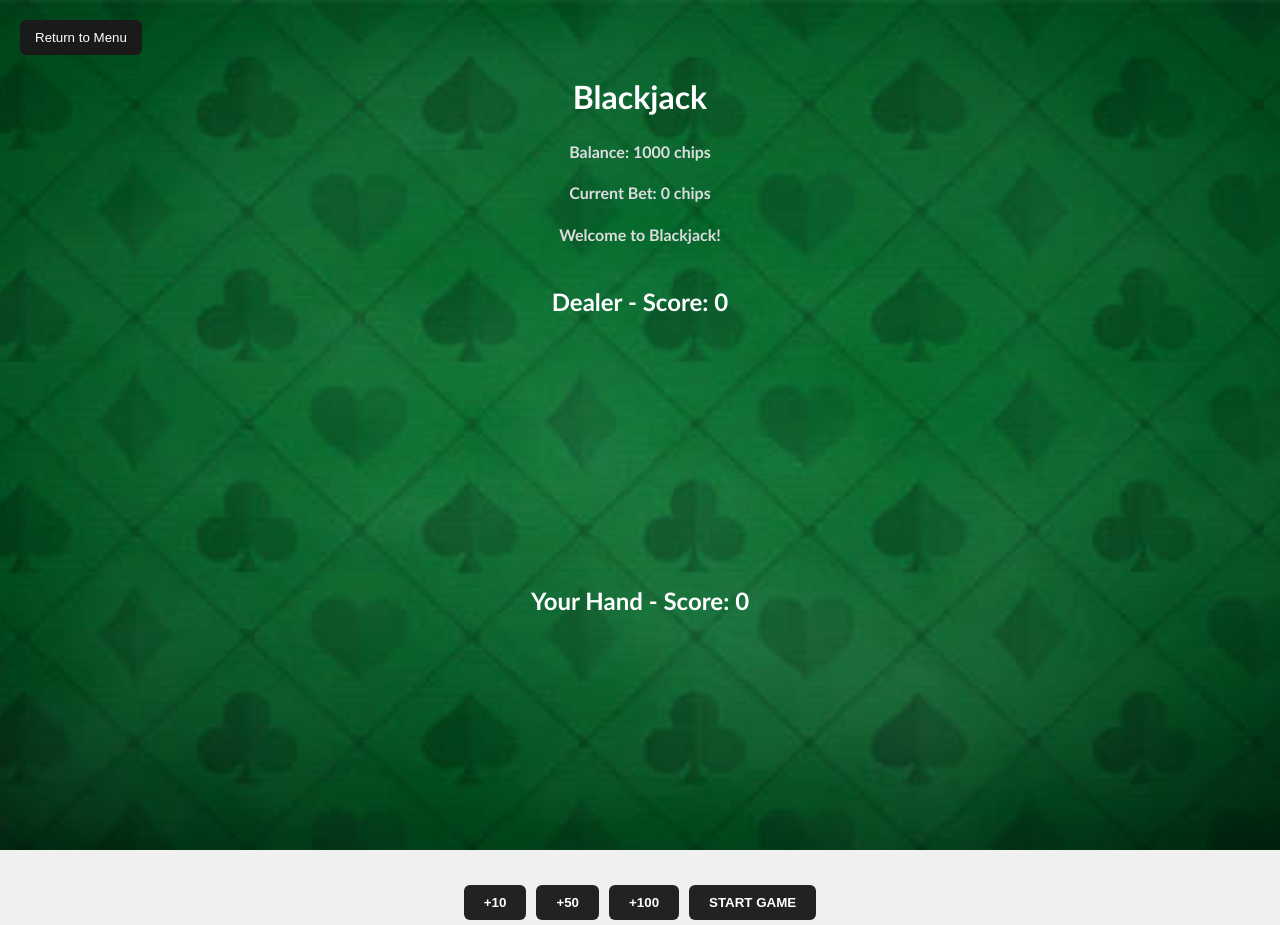
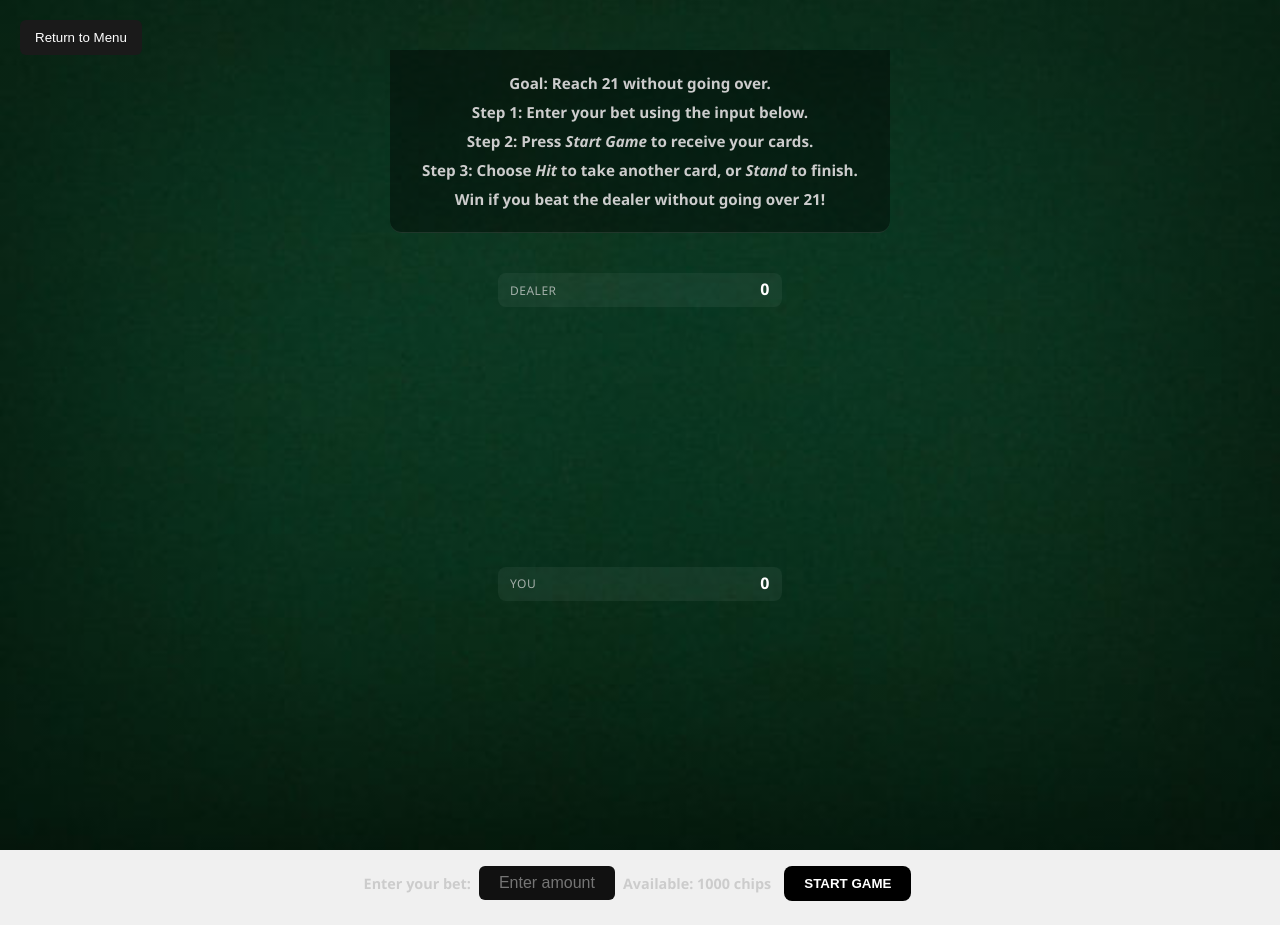
Before and after one commit to JustBeWell/UserInterfacesUMA, a React (Vite) app: page /blackjack in a window 1280 px wide. Built offline with nearby package versions, Linux system fonts and the light colour scheme.

Commit message:
Refactor y Nuevo Blackjack

```diff
--- a/src/Componentes/GameTable.jsx
+++ /dev/null
@@ -1,53 +0,0 @@
-import { Mano } from ".";
-import BlackJack from "../Paginas/BlackJack";
-function GameTable({ dealerCards, playerCards, dealerScore, playerScore, isAlive, newCard, plantarse, iniciarJuego, betAmount, adjustBet, calcularPuntuacionVisible, resetGame}) {
-
-  const partidaTerminada = !isAlive && playerCards.length > 0;
-
-  return (
-    <div className="game-table">
-      <div className="mesa-juego">
-        <h2 className="bjh2">
-          Dealer {dealerCards.some(card => card.rotada) ? '' : `- Score: ${dealerScore}`}
-        </h2>
-        <Mano cartas={dealerCards} tipo="crupier" />
-
-        <h2 className="bjh2">Your Hand - Score: {playerScore}</h2>
-        <Mano cartas={playerCards} tipo="jugador" />
-      </div>
-
-      <div id="controls">
-        {partidaTerminada ? (
-          <>
-            {/* SOLO botón PLAY AGAIN si terminó la partida */}
-            <button
-              className="btn"
-              onClick={resetGame}
-            >
-              PLAY AGAIN
-            </button>
-          </>
-        ) : (
-          <>
-            {/* Si la partida sigue o si aún no hemos empezado */}
-            {!isAlive ? (
-              <>
-                <button className="btn" onClick={() => adjustBet(10)}>+10</button>
-                <button className="btn" onClick={() => adjustBet(50)}>+50</button>
-                <button className="btn" onClick={() => adjustBet(100)}>+100</button>
-                <button className="btn" onClick={iniciarJuego}>START GAME</button>
-              </>
-            ) : (
-              <>
-                <button className="btn" onClick={newCard}>HIT</button>
-                <button className="btn" onClick={plantarse}>STAND</button>
-              </>
-            )}
-          </>
-        )}
-      </div>
-    </div>
-  );
-}
-
-export default GameTable;
--- /dev/null
+++ b/src/Componentes/GameTable/GameTable.css
@@ -0,0 +1,37 @@
+.score-bar {
+    display: flex;
+    justify-content: space-between;
+    align-items: center;
+    width: 260px;
+    margin: 0.5rem auto 0;
+    padding: 4px 12px;
+    background: rgba(255, 255, 255, 0.05);
+    border-radius: 8px;
+    font-size: 14px;
+    color: #ddd;
+    font-weight: 500;
+    letter-spacing: 0.5px;
+  }
+
+  .score-label {
+    text-transform: uppercase;
+    font-size: 12px;
+    opacity: 0.7;
+  }
+
+  .score-value {
+    font-size: 16px;
+    font-weight: bold;
+    color: #fff;
+  }
+
+  .bet-label {
+    color: #ccc;
+    font-size: 0.9rem;
+
+  }
+
+  .available-chips {
+    color: #ccc;
+    font-size: 0.9rem;
+  }
--- /dev/null
+++ b/src/Componentes/GameTable/GameTable.jsx
@@ -0,0 +1,81 @@
+import { Mano } from "..";
+import "./GameTable.css";
+function GameTable({
+  dealerCards,
+  fichas,
+  betInput,
+  playerCards,
+  dealerScore,
+  playerScore,
+  isAlive,
+  newCard,
+  plantarse,
+  iniciarJuego,
+  betAmount,
+  adjustBet,
+  calcularPuntuacionVisible,
+  resetGame,
+  setBetAmount,
+  setBetInput
+}) {
+  const partidaTerminada = !isAlive && playerCards.length > 0;
+
+  return (
+    <div className="game-table">
+      <div className="mesa-juego">
+        <div className="score-bar">
+          <span className="score-label">Dealer</span>
+          <span className="score-value">
+            {dealerCards.some(card => card.rotada) ? "--" : dealerScore}
+          </span>
+        </div>
+        <Mano cartas={dealerCards} tipo="crupier" />
+
+        <div className="score-bar">
+          <span className="score-label">You</span>
+          <span className="score-value">{playerScore}</span>
+        </div>
+        <Mano cartas={playerCards} tipo="jugador" />
+      </div>
+
+      <div id="controls">
+        {partidaTerminada ? (
+          <button className="btn" onClick={resetGame}>
+            PLAY AGAIN
+          </button>
+        ) : (
+          !isAlive ? (
+            <div className="bet-input-group">
+              <span className="bet-label">Enter your bet:</span>
+              <input
+                type="text"
+                id="betAmount"
+                className="bet-input"
+                placeholder="Enter amount"
+                value={betInput}
+                onChange={(e) => {
+                  const value = e.target.value;
+                  if (/^\d*$/.test(value)) {
+                    setBetInput(value);
+                    setBetAmount(value === "" ? 0 : Number(value));
+                  }
+                }}
+              />
+              <span className="available-chips">
+                Available: <strong>{fichas}</strong> chips
+              </span>
+              <button className="btn" onClick={iniciarJuego}>START GAME</button>
+            </div>
+          ) : (
+            <>
+              <button className="btn" onClick={newCard}>HIT</button>
+              <button className="btn" onClick={plantarse}>STAND</button>
+            </>
+          )
+        )}
+      </div>
+    </div>
+  );
+}
+
+export default GameTable;
--- /dev/null
+++ b/src/Componentes/HeaderBlackjack/HeaderBlackJack.jsx
@@ -0,0 +1,29 @@
+import { Link } from "react-router-dom";
+import "./HeaderBlackjack.css"; // Asegúrate de tener estilos separados
+
+function HeaderBlackjack({ chips, betAmount, mensaje }) {
+  return (
+    <header className="header-blackjack">
+      <Link to="/">
+        <button className="btn-top-left">Return to Menu</button>
+      </Link>
+      <p className="instruction">
+        <strong>Goal:</strong> Reach 21 without going over.
+      </p>
+      <p className="instruction">
+        <strong>Step 1:</strong> Enter your bet using the input below.
+      </p>
+      <p className="instruction">
+        <strong>Step 2:</strong> Press <em>Start Game</em> to receive your cards.
+      </p>
+      <p className="instruction">
+        <strong>Step 3:</strong> Choose <em>Hit</em> to take another card, or <em>Stand</em> to finish.
+      </p>
+      <p className="instruction">
+        <strong>Win</strong> if you beat the dealer without going over 21!
+      </p>
+    </header>
+  );
+}
+
+export default HeaderBlackjack;
--- /dev/null
+++ b/src/Componentes/HeaderBlackjack/HeaderBlackjack.css
@@ -0,0 +1,22 @@
+.header-blackjack {
+    text-align: center;
+    color: white;
+    padding: 1rem 2rem;
+    background: rgba(0, 0, 0, 0.4);
+    border-bottom: 1px solid rgba(255, 255, 255, 0.1);
+    border-radius: 0 0 12px 12px;
+    max-width: 900px;
+    margin: 0 auto 2rem;
+  }
+
+  .header-title {
+    font-size: 2rem;
+    margin-bottom: 0.5rem;
+    font-weight: bold;
+  }
+
+  .instruction {
+    margin: 0.3rem 0;
+    font-size: 0.95rem;
+    color: #ccc;
+  }
--- a/src/Componentes/headerBlackJack.jsx
+++ /dev/null
@@ -1,17 +0,0 @@
-import { Link } from "react-router-dom";
-
-function HeaderBlackjack({ chips, betAmount, mensaje}) {
-  return (
-    <header className="header-blackjack">
-      <Link to="/"><button className="btn-top-left" >
-        Return to Menu
-      </button></Link>
-      <h1 className="bjh1">Blackjack</h1>
-      <p className="bjp1">Balance: {chips} chips</p>
-      <p className="bjp1">Current Bet: {betAmount} chips</p>
-      <p className="bjp1">{mensaje}</p>
-    </header>
-  );
-}
-
-export default HeaderBlackjack;
--- a/src/Paginas/BlackJack.css
+++ b/src/Paginas/BlackJack.css
@@ -1,61 +1,119 @@
 .blackjack-container {
-  position: relative;
-  width: 100vw; /* 100% del ancho de la ventana */
-  height: 100vh; /* 100% del alto de la ventana */
-  background-image: url("../imagenes/fondoCasino.png");
-  background-size: cover; /* Que cubra toda la pantalla */
-  background-position: center; /* Centrado */
-  background-repeat: no-repeat; /* Que no se repita */
+  width: 100vw;
+  height: 100vh;
+  background-image: linear-gradient(
+      rgba(0, 0, 0, 0.5),
+      rgba(0, 0, 0, 0.5)
+    ),
+    url("../imagenes/fondoCasino.png");
+  background-size: cover;
+  background-position: center;
+  background-repeat: no-repeat;
+
   display: flex;
   flex-direction: column;
   align-items: center;
-  justify-content: flex-start; /* Alinea el contenido arriba */
-  padding-top: 50px; /* Espacio arriba para el título */
+  justify-content: flex-start;
+  padding-top: 50px;
+  font-family: "Segoe UI", Tahoma, Geneva, Verdana, sans-serif;
 }
 
-/* Botón de volver al menú */
-.btn-volver {
-  position: absolute;
-  top: 20px;
-  left: 20px;
-  background-color: #222; /* fondo negro */
-  color: white;
-  padding: 10px 15px;
-  border: none;
-  border-radius: 6px;
-  cursor: pointer;
-  font-weight: bold;
-  transition: background-color 0.3s ease;
+#controls {
+  margin-top: 2rem;
+  display: flex;
+  flex-direction: column;
+  align-items: center;
+  gap: 1rem;
 }
 
-.btn-volver:hover {
-  background-color: #444;
+.btn {
+  background-color: black;
+  color: white;
+  padding: 10px 20px;
+  border: none;
+  border-radius: 8px;
+  font-weight: bold;
+  cursor: pointer;
+  transition: transform 0.2s, background-color 0.3s;
 }
 
-/* TODOS los botones de controles (apuestas, acciones, play again) */
-#controls .btn,
-.btn-play-again {
+.btn:hover {
   background-color: #222;
-  color: white;
-  padding: 10px 20px;
-  margin: 5px;
-  border: none;
-  border-radius: 6px;
-  cursor: pointer;
-  font-weight: bold;
-  transition: background-color 0.3s ease;
+  transform: scale(1.05);
 }
 
-/* Cabeceras */
-.bjh1{
-  margin-bottom: 10px;
+.bet-input-group {
+  display: flex;
+  align-items: center;
+  gap: 0.5rem;
+}
+
+.bet-input {
+  width: 120px;
+  padding: 8px;
+  font-size: 16px;
+  border-radius: 6px;
+  border: none;
+  background-color: #111;
   color: white;
+  text-align: center;
 }
-.bjh2{
-  margin-bottom: 10px;
+
+
+
+/* Modal styles */
+@keyframes fadeInModal {
+  from {
+    opacity: 0;
+    transform: scale(0.95);
+  }
+  to {
+    opacity: 1;
+    transform: scale(1);
+  }
+}
+
+@keyframes fadeOutModal {
+  from {
+    opacity: 1;
+    transform: scale(1);
+  }
+  to {
+    opacity: 0;
+    transform: scale(0.95);
+  }
+}
+
+.modal-overlay {
+  position: fixed;
+  top: 0;
+  left: 0;
+  width: 100vw;
+  height: 100vh;
+  background: rgba(0, 0, 0, 0.6);
+  backdrop-filter: blur(2px);
+  display: flex;
+  align-items: center;
+  justify-content: center;
+  z-index: 999;
+  animation: fadeInModal 0.3s ease-out;
+}
+
+.modal-overlay.fade-out {
+  animation: fadeOutModal 0.4s ease-in forwards;
+}
+
+.modal-content {
+  background: #1a1a1a;
   color: white;
+  padding: 2rem;
+  border-radius: 12px;
+  text-align: center;
+  box-shadow: 0 0 15px rgba(255, 255, 255, 0.1);
+  width: 90%;
+  max-width: 400px;
 }
-/* Mensajes */
-.bjp1{
-  color: #DDDDDD; /* gris clarito */
+
+.modal-content h2 {
+  margin-bottom: 1rem;
 }
--- a/src/Paginas/BlackJack.jsx
+++ b/src/Paginas/BlackJack.jsx
@@ -1,27 +1,22 @@
+// BlackJack.jsx
 import { useState } from "react";
-import HeaderBlackjack from "../Componentes/headerBlackJack";
-import GameTable from "../Componentes/GameTable";
+import HeaderBlackjack from "../Componentes/HeaderBlackjack/HeaderBlackJack";
+import GameTable from "../Componentes/GameTable/GameTable";
 import "../Paginas/BlackJack.css";
 import AudioPlayer from "../Componentes/AudioPlayer";
 
 const palos = ["corazones", "diamantes", "tréboles", "picas"];
 const valores = [
-	{ valor: "A", valorNumerico: 11 },
-	{ valor: "2", valorNumerico: 2 },
-	{ valor: "3", valorNumerico: 3 },
-	{ valor: "4", valorNumerico: 4 },
-	{ valor: "5", valorNumerico: 5 },
-	{ valor: "6", valorNumerico: 6 },
-	{ valor: "7", valorNumerico: 7 },
-	{ valor: "8", valorNumerico: 8 },
-	{ valor: "9", valorNumerico: 9 },
-	{ valor: "10", valorNumerico: 10 },
-	{ valor: "J", valorNumerico: 10 },
-	{ valor: "Q", valorNumerico: 10 },
+  { valor: "A", valorNumerico: 11 }, { valor: "2", valorNumerico: 2 },
+  { valor: "3", valorNumerico: 3 }, { valor: "4", valorNumerico: 4 },
+  { valor: "5", valorNumerico: 5 }, { valor: "6", valorNumerico: 6 },
+  { valor: "7", valorNumerico: 7 }, { valor: "8", valorNumerico: 8 },
+  { valor: "9", valorNumerico: 9 }, { valor: "10", valorNumerico: 10 },
+  { valor: "J", valorNumerico: 10 }, { valor: "Q", valorNumerico: 10 },
   { valor: "K", valorNumerico: 10 },
 ];
 
-function BlackJack({ volumen,fichas,setFichas}) {
+function BlackJack({ volumen, fichas, setFichas }) {
   const [baraja, setBaraja] = useState([]);
   const [cards, setCards] = useState([]);
   const [cartasCrupier, setCartasCrupier] = useState([]);
@@ -30,32 +25,25 @@ function BlackJack({ volumen,fichas,setFichas}) {
   const [isAlive, setIsAlive] = useState(false);
   const [hasBlackJack, setHasBlackJack] = useState(false);
   const [mensaje, setMensaje] = useState("Welcome to Blackjack!");
-	const [chips, setChips] = useState(1000);
+  const [betInput, setBetInput] = useState("");
   const [betAmount, setBetAmount] = useState(0);
   const [apuestaActual, setApuestaActual] = useState(0);
+  const [resultadoFinal, setResultadoFinal] = useState("");
+  const [modalVisible, setModalVisible] = useState(false);
   const { reproducirCarta1 } = AudioPlayer(volumen);
 
   function crearBaraja() {
     const mazo = [];
     for (const palo of palos) {
       for (const valor of valores) {
-				mazo.push({
-					naipe: palo,
-					valor: valor.valor,
-					valorNumerico: valor.valorNumerico,
-				});
+        mazo.push({ naipe: palo, valor: valor.valor, valorNumerico: valor.valorNumerico });
       }
     }
     return mazo;
   }
 
   function barajarMazo(mazo) {
-		const nuevoMazo = [...mazo];
-		for (let i = nuevoMazo.length - 1; i > 0; i--) {
-			const j = Math.floor(Math.random() * (i + 1));
-			[nuevoMazo[i], nuevoMazo[j]] = [nuevoMazo[j], nuevoMazo[i]];
-		}
-		return nuevoMazo;
+    return [...mazo].sort(() => Math.random() - 0.5);
   }
 
   function repartirCarta(mazoActual) {
@@ -67,7 +55,7 @@ function BlackJack({ volumen,fichas,setFichas}) {
 
   function calcularPuntuacion(cartas) {
     let suma = cartas.reduce((acc, carta) => acc + carta.valorNumerico, 0);
-		let ases = cartas.filter((carta) => carta.valor === "A").length;
+    let ases = cartas.filter(carta => carta.valor === "A").length;
     while (suma > 21 && ases > 0) {
       suma -= 10;
       ases--;
@@ -75,18 +63,12 @@ function BlackJack({ volumen,fichas,setFichas}) {
     return suma;
   }
 
-	function calcularPuntuacionVisible(cartas) {
-		return cartas
-			.filter((c) => !c.rotada)
-			.reduce((acc, carta) => acc + carta.valorNumerico, 0);
-	}
-
   function iniciarJuego() {
     if (betAmount === 0 || betAmount > fichas) {
-			setMensaje("You must place a valid bet.");
+      setResultadoFinal("You don't have enough chips to place that bet.");
+      setModalVisible(true);
       return;
     }
-
     const nuevoMazo = barajarMazo(crearBaraja());
     const carta1 = repartirCarta(nuevoMazo);
     const carta2 = repartirCarta(nuevoMazo);
@@ -103,9 +85,10 @@ function BlackJack({ volumen,fichas,setFichas}) {
     setIsAlive(true);
     setHasBlackJack(false);
     setMensaje("Good luck!");
-		setFichas((prev) => prev - betAmount);
+    setFichas(prev => prev - betAmount);
     setApuestaActual(betAmount);
     setBetAmount(0);
+    setBetInput("");
 
     if (nuevaPuntuacionJugador === 21 && nuevasCartasJugador.length === 2) {
       setHasBlackJack(true);
@@ -115,71 +98,65 @@ function BlackJack({ volumen,fichas,setFichas}) {
 
   function newCard() {
     if (!isAlive || hasBlackJack) return;
-
     const carta = repartirCarta(baraja);
     const nuevasCartas = [...cards, carta];
     const nuevaPuntuacion = calcularPuntuacion(nuevasCartas);
-
     setCards(nuevasCartas);
     setPuntuacionJugador(nuevaPuntuacion);
-
     if (nuevaPuntuacion > 21) finalizarJuego("PERDER");
     else if (nuevaPuntuacion === 21) finalizarJuego("GANAR");
   }
 
   function plantarse() {
     if (!isAlive || hasBlackJack) return;
-
     let nuevasCartasCrupier = [...cartasCrupier];
     const nuevaPuntuacionCrupier = calcularPuntuacion(nuevasCartasCrupier);
     setPuntuacionCrupier(nuevaPuntuacionCrupier);
-
     async function repartirCartasCrupier() {
       let puntuacionActual = nuevaPuntuacionCrupier;
       while (puntuacionActual < 17) {
-				await new Promise((resolve) => setTimeout(resolve, 1000));
+        await new Promise(resolve => setTimeout(resolve, 1000));
         const carta = repartirCarta(baraja);
         nuevasCartasCrupier.push(carta);
         setCartasCrupier([...nuevasCartasCrupier]);
         puntuacionActual = calcularPuntuacion(nuevasCartasCrupier);
         setPuntuacionCrupier(puntuacionActual);
       }
-
-			if (puntuacionActual > 21 || puntuacionJugador > puntuacionActual)
-				finalizarJuego("GANAR");
-			else if (puntuacionActual === puntuacionJugador)
-				finalizarJuego("EMPATAR");
+      if (puntuacionActual > 21 || puntuacionJugador > puntuacionActual) finalizarJuego("GANAR");
+      else if (puntuacionActual === puntuacionJugador) finalizarJuego("EMPATAR");
       else finalizarJuego("PERDER");
     }
-
     repartirCartasCrupier();
   }
 
   function finalizarJuego(resultado) {
     let ganancia = 0;
+    let mensajePopup = "";
     if (resultado === "BLACKJACK" && cards.length === 2) {
-			setMensaje("Blackjack! 3:2 payout!");
+      mensajePopup = "Blackjack! 3:2 payout!";
       ganancia = apuestaActual * 2.5;
     } else if (resultado === "BLACKJACK" && cards.length > 2) {
-			setMensaje("21 with more than two cards! 2:1 payout!");
+      mensajePopup = "21 with more than two cards! 2:1 payout!";
       ganancia = apuestaActual * 2;
     } else if (resultado === "GANAR") {
-			setMensaje("You win! Double your bet.");
+      mensajePopup = "You win! Double your bet.";
       ganancia = apuestaActual * 2;
     } else if (resultado === "EMPATAR") {
-			setMensaje("Push! You get your bet back.");
+      mensajePopup = "Push! You get your bet back.";
       ganancia = apuestaActual;
     } else if (resultado === "PERDER") {
-			setMensaje("You lost!");
+      mensajePopup = "You lost!";
       ganancia = 0;
     }
-		setFichas((prev) => prev + ganancia);
+    setResultadoFinal(mensajePopup);
+    setModalVisible(true);
+    setFichas(prev => prev + ganancia);
     setIsAlive(false);
   }
 
   function ajustarApuesta(cantidad) {
     if (!isAlive) {
-			setBetAmount((prev) => Math.max(0, prev + cantidad));
+      setBetAmount(Math.min(cantidad, fichas));
     }
   }
 
@@ -192,8 +169,10 @@ function BlackJack({ volumen,fichas,setFichas}) {
     setHasBlackJack(false);
     setMensaje("Welcome to Blackjack!");
     setBetAmount(0);
+    setBetInput("");
     setApuestaActual(0);
     setBaraja([]);
+    setResultadoFinal("");
   }
 
   return (
@@ -210,9 +189,28 @@ function BlackJack({ volumen,fichas,setFichas}) {
         iniciarJuego={iniciarJuego}
         betAmount={betAmount}
         adjustBet={ajustarApuesta}
-				calcularPuntuacionVisible={calcularPuntuacionVisible}
+        fichas={fichas}
+        betInput={betInput}
+        setBetInput={setBetInput}
+        setBetAmount={setBetAmount}
         resetGame={resetGame}
       />
+
+      {resultadoFinal && (
+        <div className={`modal-overlay ${!modalVisible ? "fade-out" : ""}`}>
+          <div className="modal-content">
+            <p>{resultadoFinal}</p>
+            <button
+              className="btn"
+              onClick={() => {
+                setModalVisible(false);
+                setTimeout(() => setResultadoFinal(""), 400);
+				resetGame();
+              }}
+            >OK</button>
+          </div>
+        </div>
+      )}
     </div>
   );
 }
```
Also changed, not shown: src/imagenes/fondoCasino.png. Lines whose indentation alone changed are shown as unchanged.
